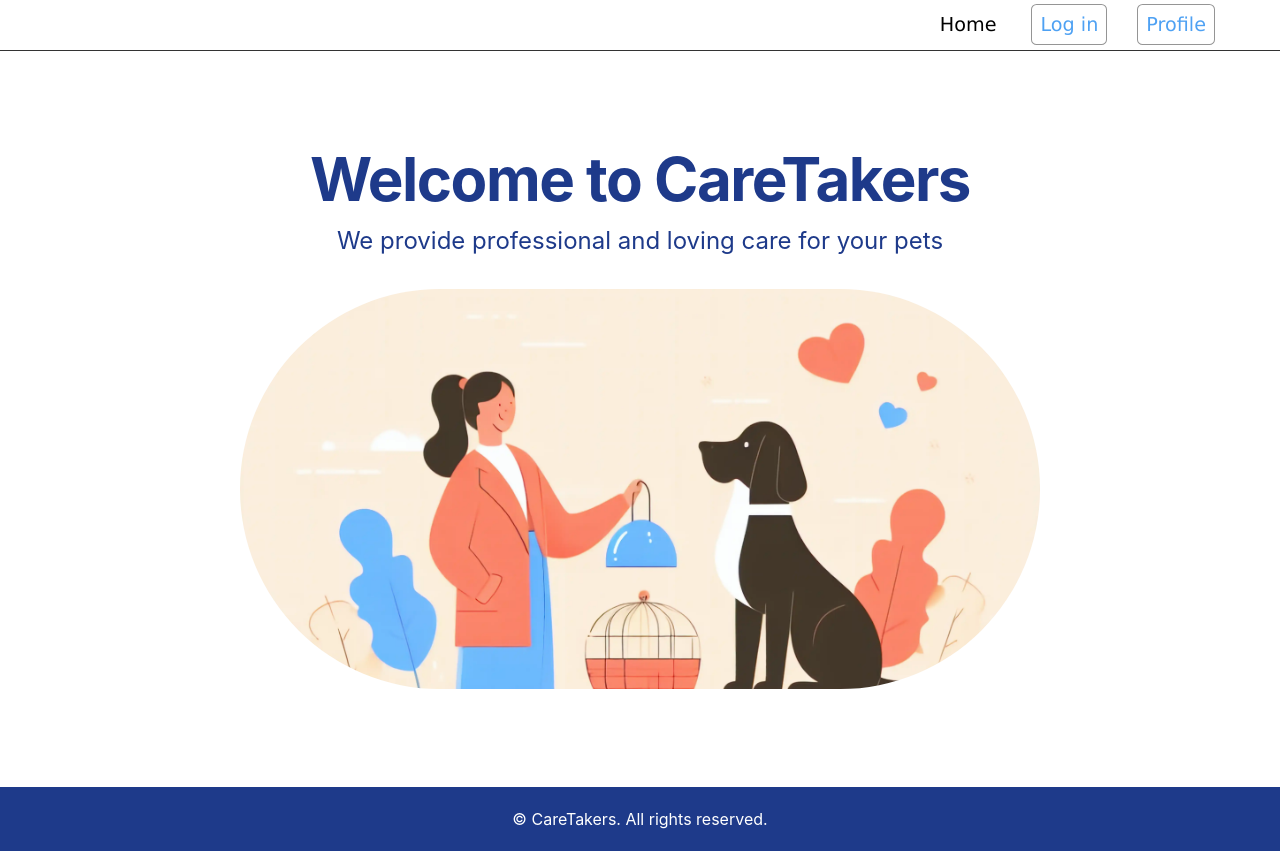
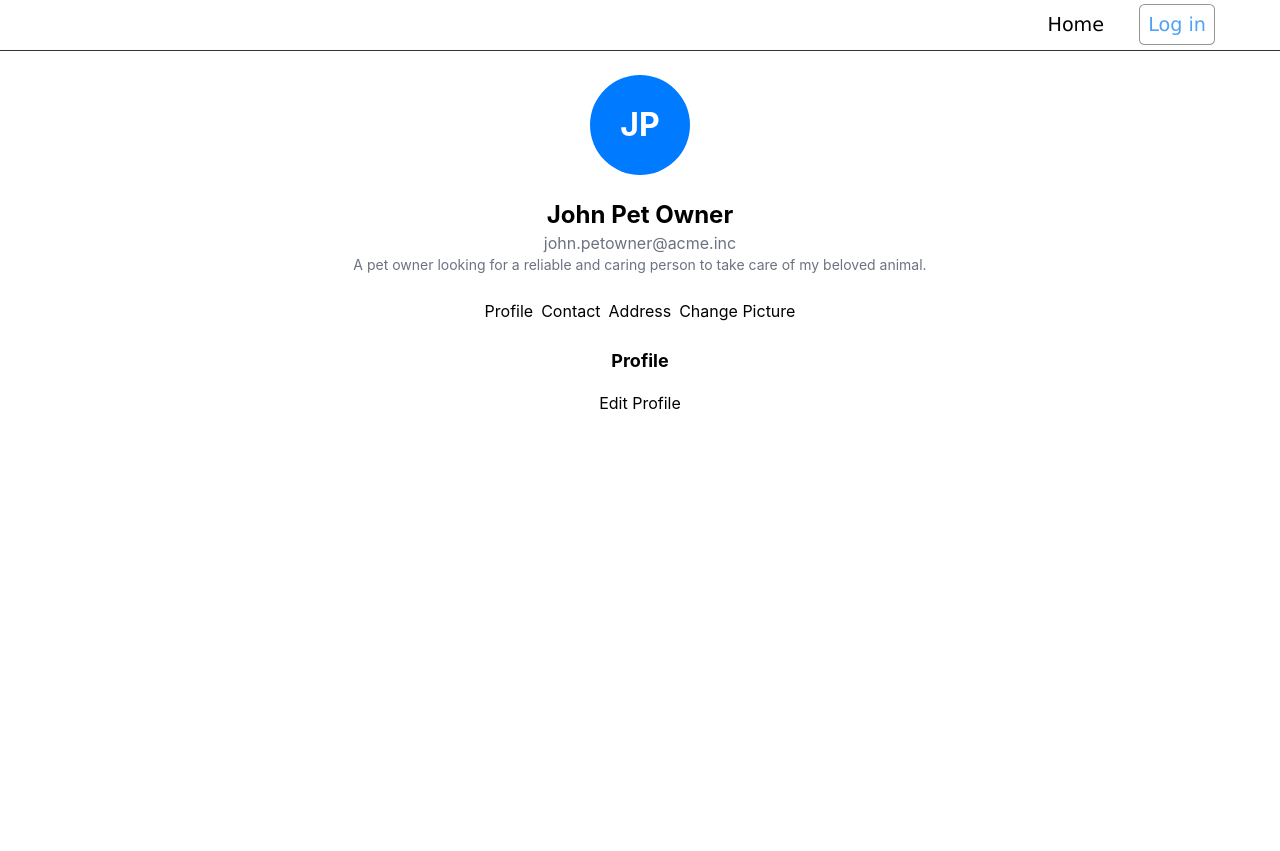
Before and after one commit to pprzemek56/animals_caretakers, a React (Create React App) app: page /profile in a window 1280 px wide. After the commit the page ends 800 px from the top, so only its background shows below. Built offline with nearby package versions, Linux system fonts and the light colour scheme.

Commit message:
implemnt authcontext and structure of profile page

```diff
--- a/package.json
+++ b/package.json
@@ -8,6 +8,7 @@
     "@testing-library/user-event": "^13.5.0",
     "react": "^18.2.0",
     "react-dom": "^18.2.0",
+    "react-router-dom": "^6.21.2",
     "react-scripts": "5.0.1",
     "styled-components": "^6.1.0",
     "web-vitals": "^2.1.4"
--- a/src/App.js
+++ b/src/App.js
@@ -1,14 +1,24 @@
-import logo from './logo.svg';
 import './App.css';
+import { AuthProvider } from './AuthContext';
+import { BrowserRouter as Router, Routes, Route } from 'react-router-dom';
 import Home from './components/home/home';
 import Navbar from './components/navbar/navbar';
+import Profile from "./components/profile/profile";
 
 function App() {
   return (
-    <div className="App">
-      <Navbar />
-      <Home />
-    </div>
+    <AuthProvider>
+      <Router>
+        <div className="App">
+          <Navbar />
+          <Routes>
+            <Route path="/" element={<Home />} />
+            <Route path="/profile" element={<Profile />} />
+            {/* Define other routes as needed */}
+          </Routes>
+        </div>
+      </Router>
+    </AuthProvider>
   );
 }
 
--- /dev/null
+++ b/src/AuthContext.js
@@ -0,0 +1,18 @@
+import React, { createContext, useState, useContext } from 'react';
+
+const AuthContext = createContext(null);
+
+export const useAuth = () => useContext(AuthContext);
+
+export const AuthProvider = ({ children }) => {
+    const [isLoggedIn, setIsLoggedIn] = useState(false);
+
+    const login = () => setIsLoggedIn(true);
+    const logout = () => setIsLoggedIn(false);
+
+    return (
+        <AuthContext.Provider value={{ isLoggedIn, login, logout }}>
+            {children}
+        </AuthContext.Provider>
+    );
+};
--- a/src/components/navbar/navbar.js
+++ b/src/components/navbar/navbar.js
@@ -2,12 +2,13 @@ import React, {useState} from 'react';
 import './navbar.css';
 import LoginForm from "../login/LoginForm";
 import RegisterForm from "../register/RegisterForm";
+import {useAuth} from "../../AuthContext";
 
 function Navbar() {
     const [showLogin, setShowLogin] = useState(false);
     const [showRegister, setShowRegister] = useState(false);
 
-
+    const { isLoggedIn } = useAuth();
     const handleShowLogin = () => {
         setShowRegister(false);
         setShowLogin(true);
@@ -31,7 +32,7 @@ function Navbar() {
                 <ul>
                     <li><a href="/">Home</a></li>
                     <li><a onClick={handleShowLogin} className="button">Log in</a></li>
-                    <li><a href="/profile" className="button">Profile</a></li>
+                    {isLoggedIn && <li><a href="/profile" className="button">Profile</a></li>}
                 </ul>
             </nav>
         </>
--- /dev/null
+++ b/src/components/profile/Profile.css
@@ -0,0 +1,12 @@
+.avatar-circle {
+  display: flex;
+  justify-content: center;
+  align-items: center;
+  width: 100px; /* Adjust size as needed */
+  height: 100px; /* Adjust size as needed */
+  background-color: #007bff; /* Choose your color */
+  color: white;
+  border-radius: 50%;
+  font-size: 2rem;
+  font-weight: bold;
+}
--- a/src/components/profile/profile.js
+++ b/src/components/profile/profile.js
@@ -1,62 +1,73 @@
-import { AvatarImage, AvatarFallback, Avatar } from "@/components/ui/avatar"
-import { TabsTrigger, TabsList, TabsContent, Tabs } from "@/components/ui/tabs"
-import { Button } from "@/components/ui/button"
+import {useState} from "react";
 
-export default function Component() {
+import "./Profile.css";
+
+function Profile() {
+  const [selectedTab, setSelectedTab] = useState('profile');
+  // Example user data, you might be fetching this from an API or state
+  const user = {
+    name: "John",
+    surname: "Pet Owner"
+  };
+
+  // Function to extract initials
+  const getInitials = (name, surname) => {
+    return `${name[0]}${surname[0]}`;
+  };
+
+  // User's initials
+  const initials = getInitials(user.name, user.surname);
+
   return (
     <div className="flex flex-col items-center p-6 space-y-6">
-      <Avatar className="h-32 w-32">
-        <AvatarImage alt="@shadcn" src="/placeholder-avatar.jpg" />
-        <AvatarFallback>JP</AvatarFallback>
-      </Avatar>
+      <div className="avatar-circle">
+        {initials}
+      </div>
       <div className="text-center">
-        <h1 className="text-2xl font-bold">John Pet Owner</h1>
+        <h1 className="text-2xl font-bold">{user.name} {user.surname}</h1>
         <p className="text-gray-500 dark:text-gray-400">john.petowner@acme.inc</p>
         <p className="text-sm text-gray-500 dark:text-gray-400">
           A pet owner looking for a reliable and caring person to take care of my beloved animal.
         </p>
       </div>
-      <Tabs className="w-full max-w-md" defaultValue="profile">
-        <TabsList className="flex justify-center gap-2">
-          <TabsTrigger value="profile">Profile</TabsTrigger>
-          <TabsTrigger value="contact">Contact</TabsTrigger>
-          <TabsTrigger value="address">Address</TabsTrigger>
-          <TabsTrigger value="picture">Change Picture</TabsTrigger>
-        </TabsList>
-        <TabsContent value="profile">
+      {/* Simple buttons to toggle the tabs */}
+      <div className="w-full max-w-md flex justify-center gap-2">
+        <button onClick={() => setSelectedTab('profile')}>Profile</button>
+        <button onClick={() => setSelectedTab('contact')}>Contact</button>
+        <button onClick={() => setSelectedTab('address')}>Address</button>
+        <button onClick={() => setSelectedTab('picture')}>Change Picture</button>
+      </div>
+      {/* Conditional rendering for tab content */}
+      {selectedTab === 'profile' && (
         <div className="space-y-4">
           <h2 className="text-lg font-bold">Profile</h2>
-            <p>Full Name: John Pet Owner</p>
-            <p>Email: john.petowner@acme.inc</p>
-            <p>Bio: A pet owner looking for a reliable and caring person to take care of my beloved animal.</p>
-            <Button className="w-full">Edit Profile</Button>
+          {/* Profile content */}
+          <button className="w-full">Edit Profile</button>
         </div>
-        </TabsContent>
-        <TabsContent value="contact">
+      )}
+      {selectedTab === 'contact' && (
         <div className="space-y-4">
           <h2 className="text-lg font-bold">Contact</h2>
-            <p>Phone Number: (123) 456-7890</p>
-            <Button className="w-full">Edit Contact</Button>
+          {/* Contact content */}
+          <button className="w-full">Edit Contact</button>
         </div>
-        </TabsContent>
-        <TabsContent value="address">
+      )}
+      {selectedTab === 'address' && (
         <div className="space-y-4">
           <h2 className="text-lg font-bold">Address</h2>
-            <p>Street: 123 Main St</p>
-            <p>City: New York</p>
-            <p>State: NY</p>
-            <p>Zip Code: 10001</p>
-            <Button className="w-full">Edit Address</Button>
+          {/* Address content */}
+          <button className="w-full">Edit Address</button>
         </div>
-        </TabsContent>
-        <TabsContent value="picture">
+      )}
+      {selectedTab === 'picture' && (
         <div className="space-y-4">
           <h2 className="text-lg font-bold">Profile Picture</h2>
-            <img alt="Profile Picture" className="w-32 h-32 items-center" src="/placeholder.svg" />
-            <Button className="w-full">Change Your Picture</Button>
+          {/* Picture content */}
+          <button className="w-full">Change Your Picture</button>
         </div>
-        </TabsContent>
-      </Tabs>
+      )}
     </div>
   )
 }
+
+export default Profile;
```
Also changed, not shown: 1 other file (tests, documents, lock files or other folders). Lines whose indentation alone changed are shown as unchanged.
